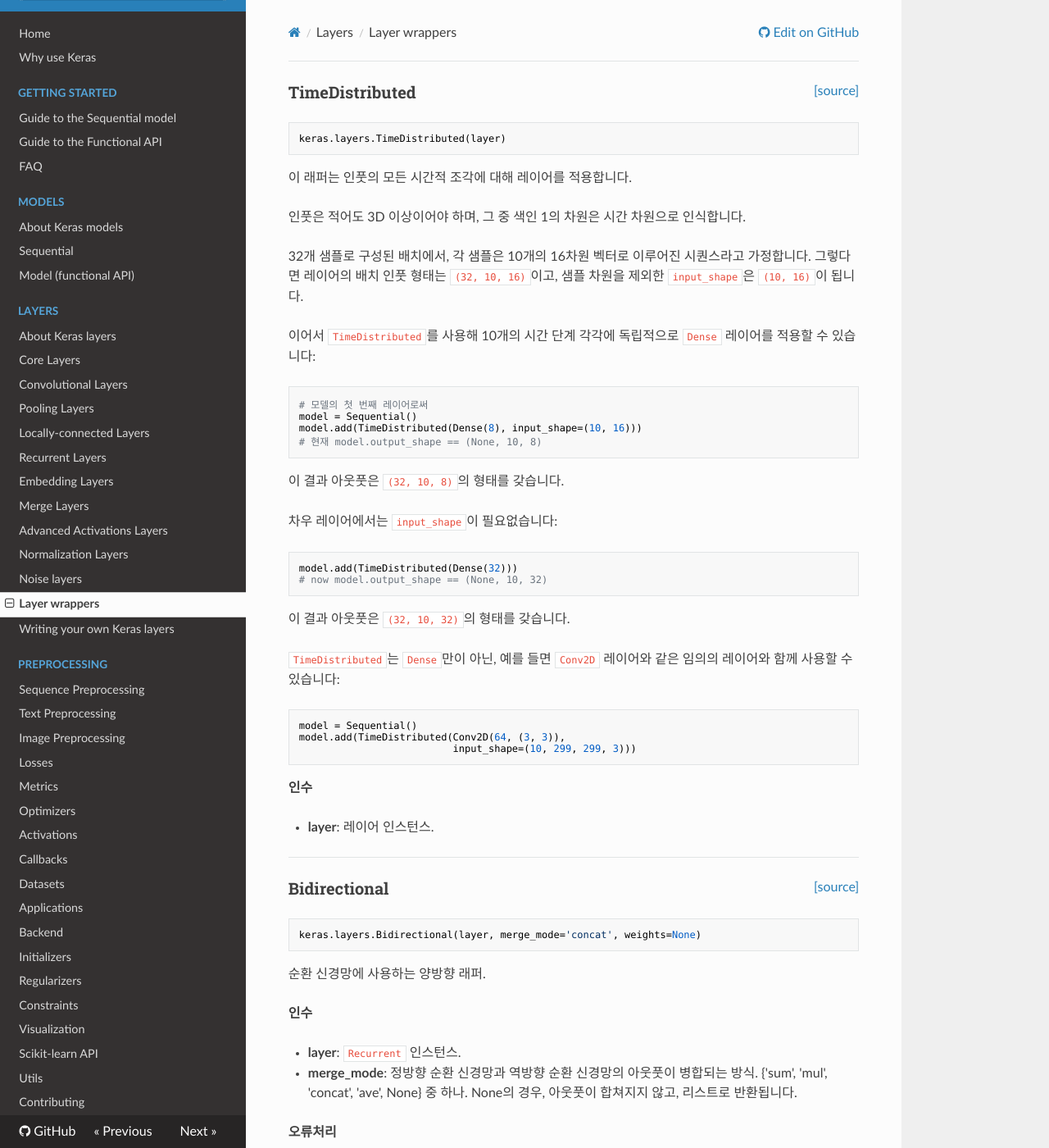
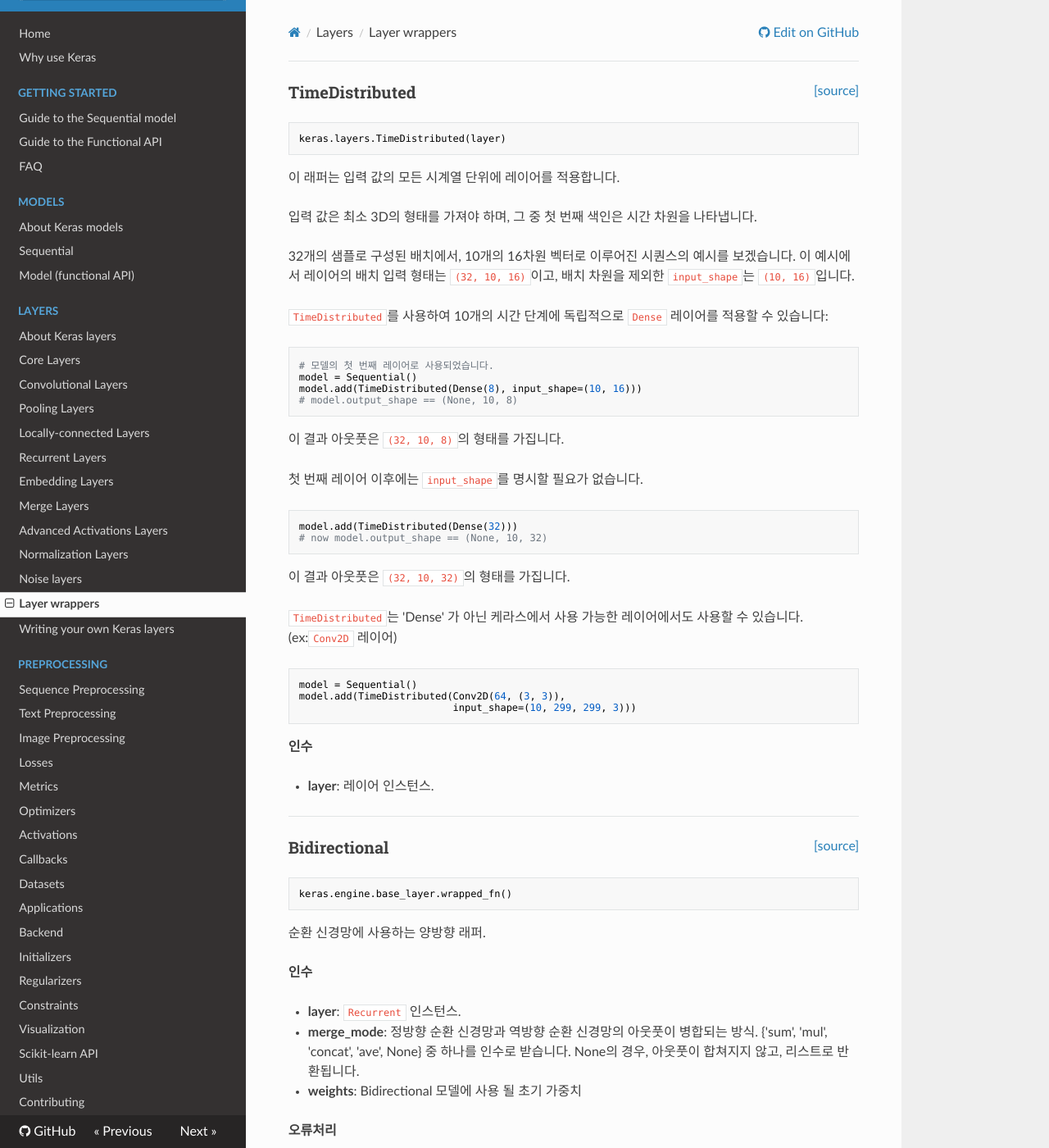
Before and after one commit to keras-team/keras-docs-ko, an MkDocs documentation site: the page built from sources/layers/wrappers.md, in a window 1280 px wide and 1400 px high. Shown: the whole window at 82% size. Built offline with MkDocs 1.6.1, drawn with Linux system fonts in a browser that asks for light colours; nearby versions of some CDN libraries.

Commit message:
Change the content in 'layers/wrappers'
Change the content in 'layers/wrappers'

````diff
--- a/sources/layers/wrappers.md
+++ b/sources/layers/wrappers.md
@@ -1,43 +1,40 @@
-<span style="float:right;">[[source]](https://github.com/keras-team/keras/blob/master/keras/layers/wrappers.py#L114)</span>
+<span style="float:right;">[[source]](https://github.com/keras-team/keras/blob/master/keras/layers/wrappers.py#L116)</span>
 ### TimeDistributed
 
 ```python
 keras.layers.TimeDistributed(layer)
 ```
 
-이 래퍼는 인풋의 모든 시간적 조각에 대해 레이어를 적용합니다.
+이 래퍼는 입력 값의 모든 시계열 단위에 레이어를 적용합니다.
 
-인풋은 적어도 3D 이상이어야 하며, 그 중 색인 1의 차원은
-시간 차원으로 인식합니다.
+입력 값은 최소 3D의 형태를 가져야 하며, 그 중 첫 번째 색인은 시간 차원을 나타냅니다.
 
-32개 샘플로 구성된 배치에서,
-각 샘플은 10개의 16차원 벡터로 이루어진 시퀀스라고 가정합니다.
-그렇다면 레이어의 배치 인풋 형태는 `(32, 10, 16)`이고,
-샘플 차원을 제외한 `input_shape`은 `(10, 16)`이 됩니다.
+32개의 샘플로 구성된 배치에서, 10개의 16차원 벡터로 이루어진 시퀀스의 예시를 보겠습니다.
+이 예시에서 레이어의 배치 입력 형태는 `(32, 10, 16)`이고,
+배치 차원을 제외한 `input_shape`는 `(10, 16)`입니다.
 
-이어서 `TimeDistributed`를 사용해 10개의 시간 단계 각각에
-독립적으로 `Dense` 레이어를 적용할 수 있습니다:
+`TimeDistributed`를 사용하여 10개의 시간 단계에 독립적으로 `Dense` 레이어를 적용할 수 있습니다:
 
 ```python
-# 모델의 첫 번째 레이어로써
+# 모델의 첫 번째 레이어로 사용되었습니다.
 model = Sequential()
 model.add(TimeDistributed(Dense(8), input_shape=(10, 16)))
-# 현재 model.output_shape == (None, 10, 8)
+# model.output_shape == (None, 10, 8)
 ```
 
-이 결과 아웃풋은 `(32, 10, 8)`의 형태를 갖습니다.
+이 결과 아웃풋은 `(32, 10, 8)`의 형태를 가집니다.
 
-차우 레이어에서는 `input_shape`이 필요없습니다:
+첫 번째 레이어 이후에는 `input_shape`를 명시할 필요가 없습니다.
 
 ```python
 model.add(TimeDistributed(Dense(32)))
 # now model.output_shape == (None, 10, 32)
 ```
 
-이 결과 아웃풋은 `(32, 10, 32)`의 형태를 갖습니다.
+이 결과 아웃풋은 `(32, 10, 32)`의 형태를 가집니다.
 
-`TimeDistributed`는 `Dense`만이 아닌, 예를 들면 `Conv2D` 레이어와 같은
-임의의 레이어와 함께 사용할 수 있습니다:
+`TimeDistributed`는 'Dense' 가 아닌 케라스에서 사용 가능한 레이어에서도 사용할 수 있습니다.
+(ex:`Conv2D` 레이어)
 
 ```python
 model = Sequential()
@@ -51,11 +48,11 @@
 
 ----
 
-<span style="float:right;">[[source]](https://github.com/keras-team/keras/blob/master/keras/layers/wrappers.py#L333)</span>
+<span style="float:right;">[[source]](https://github.com/keras-team/keras/blob/master/keras/layers/wrappers.py#L335)</span>
 ### Bidirectional
 
 ```python
-keras.layers.Bidirectional(layer, merge_mode='concat', weights=None)
+keras.engine.base_layer.wrapped_fn()
 ```
 
 순환 신경망에 사용하는 양방향 래퍼.
@@ -65,16 +62,15 @@
 - __layer__: `Recurrent` 인스턴스.
 - __merge_mode__: 정방향 순환 신경망과
     역방향 순환 신경망의 아웃풋이 병합되는 방식.
-    {'sum', 'mul', 'concat', 'ave', None} 중 하나.
-    None의 경우, 아웃풋이 합쳐지지 않고,
-    리스트로 반환됩니다.
+    {'sum', 'mul', 'concat', 'ave', None} 중 하나를 인수로 받습니다.
+    None의 경우, 아웃풋이 합쳐지지 않고, 리스트로 반환됩니다.
+- __weights__: Bidirectional 모델에 사용 될 초기 가중치
 
 __오류처리__
 
 - __ValueError__: `merge_mode` 인수가 유효하지 않은 경우 오류메시지를 전달합니다.
 
 __예시__
-
 
 ```python
 model = Sequential()
````
